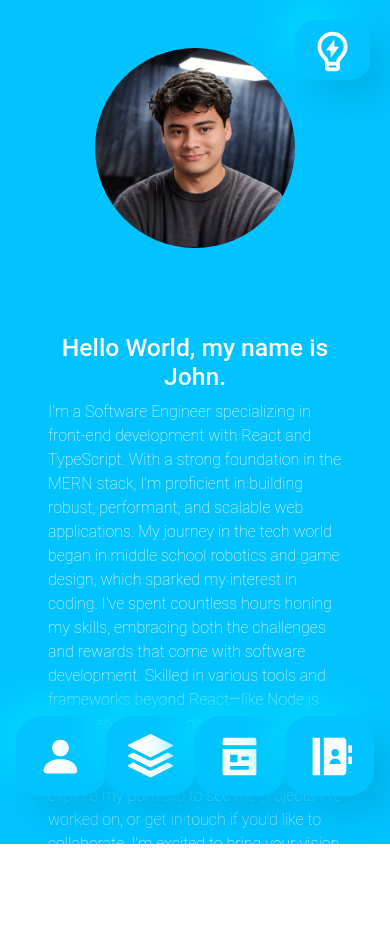
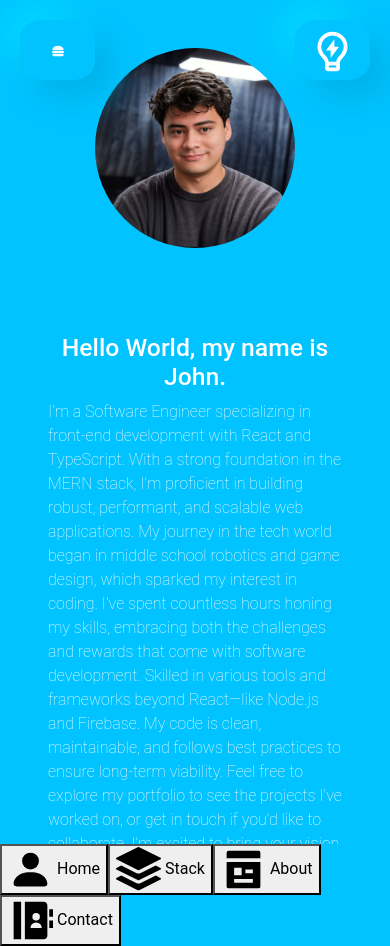
Before and after one commit to jpcollandra/jpakjr, a React (Create React App) app: page /nav in a window 390 px wide. Before the commit the page ends 844 px from the top, so only its background shows below. Built offline with nearby package versions, Linux system fonts and the light colour scheme.

Commit message:
feat(sidebar): initial sidebar

```diff
--- a/src/Pages/navPage.tsx
+++ b/src/Pages/navPage.tsx
@@ -1,22 +1,33 @@
-//navPage.tsx
+// navPage.tsx
 import React, { useState, useEffect } from "react";
 import { Col, Container, Row } from "react-bootstrap";
+import { FaHamburger } from "react-icons/fa";
 import { BsFillPersonFill, BsStack } from "react-icons/bs";
-import { RiPagesFill, RiContactsBookFill } from "react-icons/ri";
-import { RiLightbulbFlashFill, RiLightbulbFlashLine } from "react-icons/ri";
+import { RiPagesFill, RiContactsBookFill, RiLightbulbFlashFill, RiLightbulbFlashLine } from "react-icons/ri";
 import "../App.scss";
 import AboutMe from "./aboutMe";
 import Projects from "./projects";
 import Resume from "./resume";
 import Contact from "./contact";
 import { useTheme } from "../ThemeContext";
+import Sidebar from "./sidebar";
 
 type VisibleComponent = "home" | "stack" | "about" | "contact";
 
 export default function NavPage() {
   const [visible, setVisible] = useState<VisibleComponent>("home");
-  const { theme = 'light', toggleTheme = () => {} } = useTheme() ?? {};
-  const [isDark , updateIsDark]= useState(false);
+  const themeContext = useTheme();
+
+  if (!themeContext) {
+    console.error('ThemeContext not available');
+    return null; // or your fallback UI here
+  }
+
+  const { theme, toggleTheme } = themeContext;
+
+  const [isDark, updateIsDark] = useState(false);
+  const [isMobile, setIsMobile] = useState(window.innerWidth < 768);
+  const [isSidebarVisible, setIsSidebarVisible] = useState(false);
 
   useEffect(() => {
     if (theme === 'dark') {
@@ -26,11 +37,28 @@ export default function NavPage() {
       updateIsDark(false);
       document.documentElement.classList.remove('dark-theme');
     }
+
+    // Handle window resize
+    const handleResize = () => {
+      setIsMobile(window.innerWidth < 768);
+    };
+
+    // Add event listener for window resize
+    window.addEventListener('resize', handleResize);
+
+    // Cleanup event listener on component unmount
+    return () => window.removeEventListener('resize', handleResize);
   }, [theme]);
 
   const changeVisible = (newVisible: VisibleComponent) => {
     setVisible(newVisible);
+    setIsSidebarVisible(false); // Close sidebar when an item is selected
   };
+
+  const toggleSidebar = () => {
+    setIsSidebarVisible(!isSidebarVisible);
+  };
+
   const renderComponent = () => {
     switch (visible) {
       case "contact":
@@ -46,11 +74,7 @@ export default function NavPage() {
 
   return (
     <>
-      <Container
-        fluid
-        className="p-0 d-flex align-items-stretch"
-        style={{ height: "100%", width: "100%", overflow: "auto" }}
-      >
+      <Container fluid className="p-0 d-flex align-items-stretch" style={{ overflow: "auto" }}>
         <Row className="flex-grow-1 m-0" style={{ overflow: "auto" }}>
           <Col className="d-flex">{renderComponent()}</Col>
         </Row>
@@ -67,6 +91,26 @@ export default function NavPage() {
       >
         {isDark ? <RiLightbulbFlashFill className="icon"/> : <RiLightbulbFlashLine className="icon"/>}
       </button>
+
+      {isMobile && (
+        <>
+          <button
+            className="toggle-theme-btn"
+            onClick={toggleSidebar}
+            style={{
+              position: "fixed",
+              top: "20px",
+              left: "20px",
+              zIndex: 9999,
+            }}
+          >
+            <FaHamburger />
+          </button>
+          <Sidebar isVisible={isSidebarVisible} changeVisible={changeVisible} />
+        </>
+      )}
+
+      {!isMobile && (
         <div className="d-flex justify-content-between align-items-center fixed-bottom pb-5 px-3" style={{ width: "100%", maxWidth: "40rem", margin: "0 auto" }}>
           <button className="navButton" onClick={() => changeVisible("home")}>
             <BsFillPersonFill className="icon" />
@@ -84,6 +128,7 @@ export default function NavPage() {
             <RiContactsBookFill className="icon" />
           </button>
         </div>
+      )}
     </>
   );
 }
--- /dev/null
+++ b/src/Pages/sidebar.tsx
@@ -0,0 +1,32 @@
+// Sidebar.tsx
+import React from 'react';
+import { BsFillPersonFill, BsStack } from 'react-icons/bs';
+import { RiPagesFill, RiContactsBookFill } from 'react-icons/ri';
+
+type SidebarProps = {
+  isVisible: boolean;
+  changeVisible: (component: 'home' | 'stack' | 'about' | 'contact') => void;
+};
+
+const Sidebar: React.FC<SidebarProps> = ({ isVisible, changeVisible }) => {
+  const sidebarClass = isVisible ? 'sidebar visible' : 'sidebar';
+
+  return (
+    <div className={sidebarClass}>
+      <button onClick={() => changeVisible('home')}>
+        <BsFillPersonFill className="icon" /> <span>Home</span>
+      </button>
+      <button onClick={() => changeVisible('stack')}>
+        <BsStack className="icon" /> <span>Stack</span>
+      </button>
+      <button onClick={() => changeVisible('about')}>
+        <RiPagesFill className="icon" /> <span>About</span>
+      </button>
+      <button onClick={() => changeVisible('contact')}>
+        <RiContactsBookFill className="icon" /> <span>Contact</span>
+      </button>
+    </div>
+  );
+};
+
+export default Sidebar;
--- a/src/ThemeContext.tsx
+++ b/src/ThemeContext.tsx
@@ -2,7 +2,7 @@
 import { createContext, useContext, useState, ReactNode } from 'react';
 
 interface ThemeContextType {
-  theme: string;
+  theme: 'light' | 'dark';
   toggleTheme: () => void;
 }
 
@@ -13,7 +13,7 @@ interface ThemeProviderProps {
 }
 
 export const ThemeProvider = ({ children }: ThemeProviderProps) => {
-  const [theme, setTheme] = useState('light');
+  const [theme, setTheme] = useState<'light' | 'dark'>('light');
 
   const toggleTheme = () => {
     setTheme(theme === 'light' ? 'dark' : 'light');
```
Also changed, not shown: src/App.scss (+8 -9 lines). Lines whose indentation alone changed are shown as unchanged.
